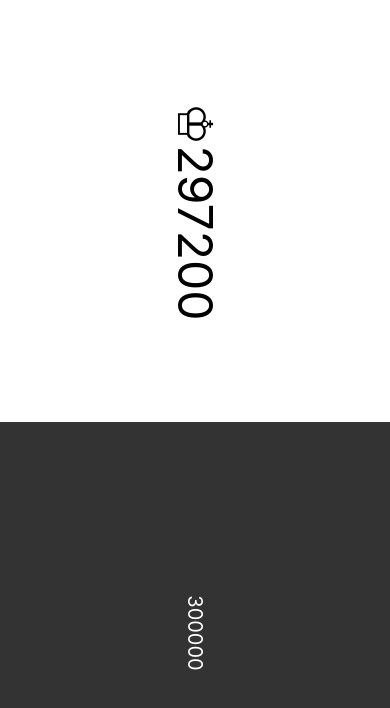
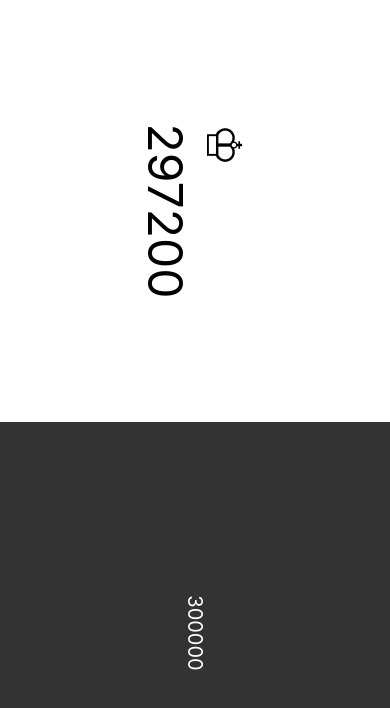
Before and after one commit to alexjgustafson/blitz, a React Native app: screen / in a window 390 px wide. Both pictures are taken after a click on the button "PLAY". Shown: the top 708 px of the page. Built offline with nearby package versions, Linux system fonts and the light colour scheme.

Commit message:
rotate wrapper to make the symbol clearer

```diff
--- a/components/play.js
+++ b/components/play.js
@@ -45,10 +45,12 @@ class Play extends Component {
       blackText: {
         color: '#fff',
         fontSize: activePlayer ? 20 : 48,
-        transform: [{ rotate: boardPosition ? '-90deg' : '90deg' }],
       },
       container: {
         flex: 1,
+      },
+      rotateWrapper: {
+        transform: [{ rotate: boardPosition ? '-90deg' : '90deg' }],
       },
       white: {
         flex: 1,
@@ -58,17 +60,22 @@ class Play extends Component {
       },
       whiteText: {
         fontSize: activePlayer ? 48 : 20,
-        transform: [{ rotate: boardPosition ? '-90deg' : '90deg' }],
       },
     });
 
     return (
       <View style={styles.container}>
         <TouchableHighlight style={styles.white} onLongPress={this.handleLongPress} onPress={ () => onTap(1) } underlayColor='#ccc'>
-          <Text style={styles.whiteText}>{ activePlayer ? '♔' : ''}{whiteTime}</Text>
+          <View style={styles.rotateWrapper}>
+            <Text style={styles.whiteText}>{ activePlayer ? '♔' : ''}</Text>
+            <Text style={styles.whiteText}>{whiteTime}</Text>
+          </View>
         </TouchableHighlight>
         <TouchableHighlight style={styles.black} onLongPress={this.handleLongPress} onPress={ () => onTap(0) } underlayColor='#555'>
-          <Text style={styles.blackText}>{ !activePlayer ? '♔' : ''}{blackTime}</Text>
+          <View style={styles.rotateWrapper}>
+            <Text style={styles.blackText}>{ !activePlayer ? '♔' : ''}</Text>
+            <Text style={styles.blackText}>{blackTime}</Text>
+          </View>
         </TouchableHighlight>
         <Modal
           animationType="slide"
```
